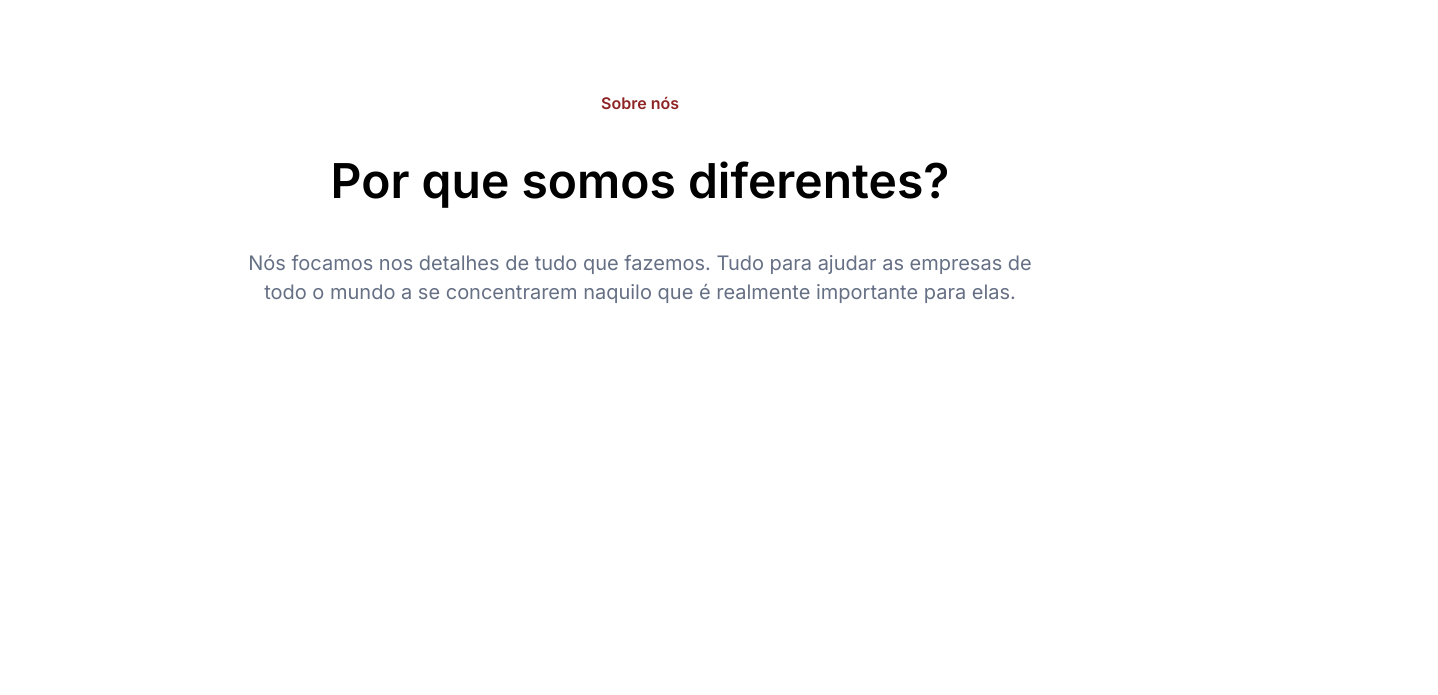
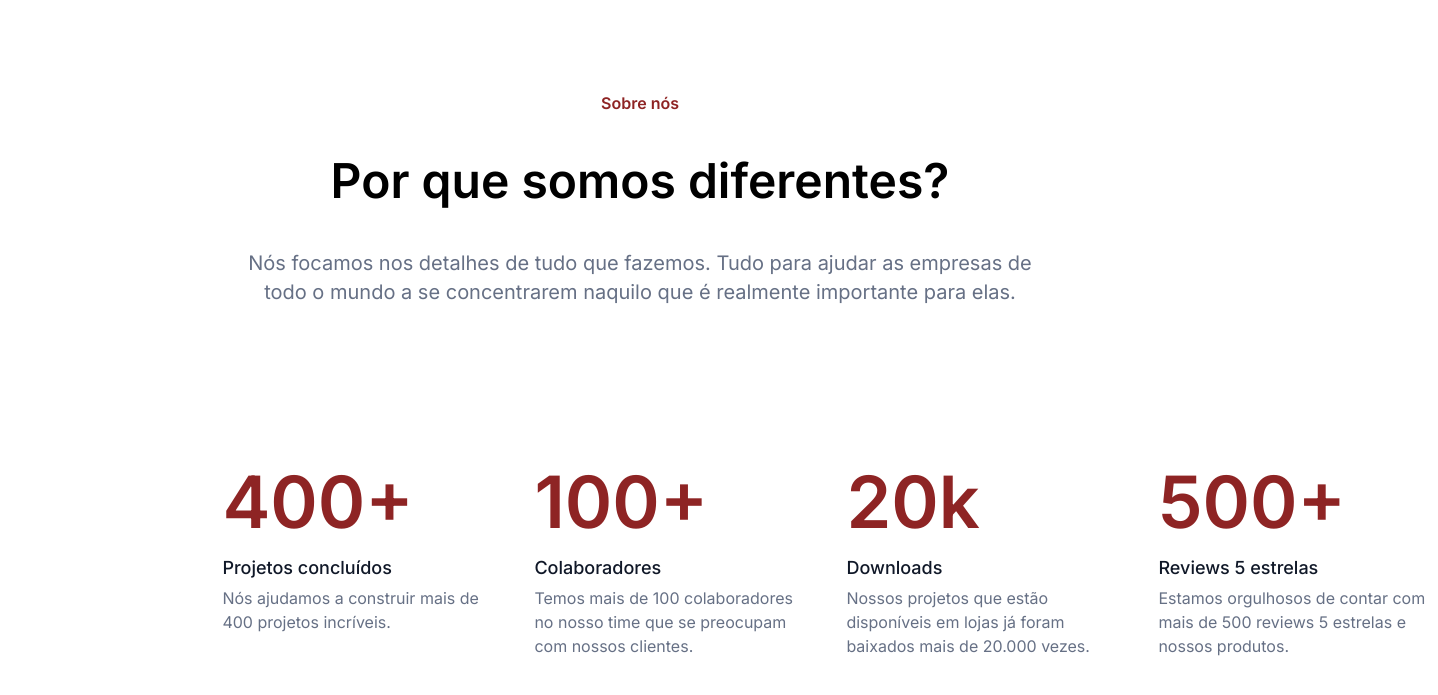
Before and after one commit to Rogeriodeoliveiralima/-7DaysOfCode, a plain HTML site: page index.html in a window 1280 px wide. Shown: the part 155-850 px from the top of the page, 1438 px wide, since content can reach past the window. Before the commit the page ends 800 px from the top, so only its background shows below. Drawn offline with Linux system fonts and the light colour scheme.

Commit message:
terceiro dia #7DaysOfCode - Seção de métricas

```diff
--- a/index.html
+++ b/index.html
@@ -34,6 +34,29 @@
             </span>
         </section>
 
+        <section class="metricas-container">
+            <div>
+                <h1 class="metricas__titulo">400+</h1>
+                <h2 class="metricas__titulo__segundario">Projetos concluídos</h2>
+                <p class="metricas__texto">Nós ajudamos a construir mais de 400 projetos incríveis.</p>
+            </div>
+            <div>
+                <h1 class="metricas__titulo">100+</h1>
+                <h2 class="metricas__titulo__segundario">Colaboradores</h2>
+                <p class="metricas__texto">Temos mais de 100 colaboradores no nosso time que se preocupam com nossos clientes.</p>
+            </div>
+            <div>
+                <h1 class="metricas__titulo">20k</h1>
+                <h2 class="metricas__titulo__segundario">Downloads</h2>
+                <p class="metricas__texto">Nossos projetos que estão disponíveis em lojas já foram baixados mais de 20.000 vezes.</p>
+            </div>
+            <div>
+                <h1 class="metricas__titulo">500+</h1>
+                <h2 class="metricas__titulo__segundario">Reviews 5 estrelas</h2>
+                <p class="metricas__texto">Estamos orgulhosos de contar com mais de 500 reviews 5 estrelas e nossos produtos.</p>
+            </div>
+
+        </section>
     </main>
     <footer></footer>
 
--- a/styles/style.css
+++ b/styles/style.css
@@ -96,5 +96,34 @@ body{
     line-height: 1.8rem;
     text-align: center;
     color: var(--cor-cinza);
+}
+.metricas-container{
+   justify-content: space-evenly;
+    display:grid;
+    grid-template-columns:280px 280px 280px 280px ;
+    padding: 56px;
+    width:75%;
+    margin: 0 13%;
+    gap: 32px;
 
 }
+.metricas__titulo{
+    font-family: "Inter",sans-serif;
+    font-weight: 600;
+    font-size: 72px;
+    color: var(--cor-marrom);
+}
+.metricas__titulo__segundario{
+    font-family: "Inter",sans-serif;
+    font-weight: 500;
+    font-size: 18px;
+    color: var(--cor-preto);
+    padding: 12px 0 8px 0;
+}
+.metricas__texto{
+    font-family: "Inter",sans-serif;
+    font-weight: 400;
+    font-size: 16px;
+    color:var(--cor-cinza);
+    line-height: 24px;
+}
```
